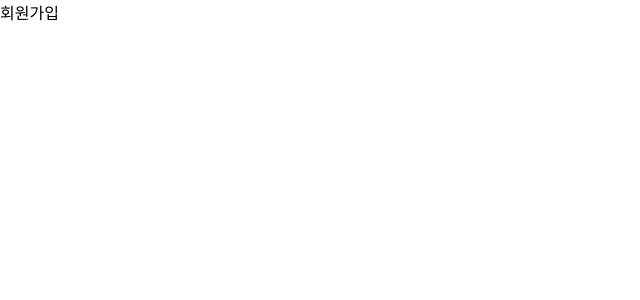
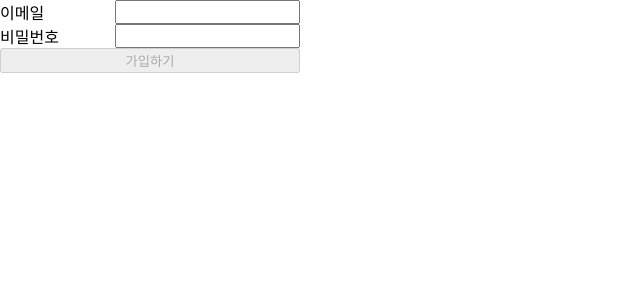
Before and after one commit to SongNoin/wanted-pre-onboarding-frontend, a React (Create React App) app: page /signup in a window 1280 px wide. Shown: the top 300 px of the page, without its empty margins (0-640 px from the left). Built offline with nearby package versions, Linux system fonts and the light colour scheme.

Commit message:
FEAT signup 페이지 기능구현 완

```diff
--- /dev/null
+++ b/src/components/SignUp/SignUp.container.tsx
@@ -0,0 +1,62 @@
+import { useState } from "react";
+import { signUpApi } from "../../commons/apis/auth/signUp";
+import SignUpUI from "./SignUp.presenter";
+
+export default function SignUpContainer() {
+  const [email, setEmail] = useState("");
+  const [password, setPassword] = useState("");
+  const [emailErrorTxt, setEmailErrorTxt] = useState("");
+  const [passwordErrorTxt, setPasswordErrorTxt] = useState("");
+
+  const isVerifySignupForm =
+    email !== "" &&
+    password !== "" &&
+    emailErrorTxt === "" &&
+    passwordErrorTxt === "";
+
+  function onChangeEmail(e: React.ChangeEvent<HTMLInputElement>) {
+    if (e.target.value === "") {
+      setEmailErrorTxt("이메일을 입력해주세요");
+      return;
+    }
+
+    if (!e.target.value.includes("@")) {
+      setEmailErrorTxt("@를 포함해주세요");
+      return;
+    }
+
+    setEmailErrorTxt("");
+
+    setEmail(e.target.value);
+  }
+
+  function onChangePassword(e: React.ChangeEvent<HTMLInputElement>) {
+    if (e.target.value === "") {
+      setPasswordErrorTxt("비밀번호를 입력해주세요");
+      return;
+    }
+
+    if (e.target.value.length < 8) {
+      setPasswordErrorTxt("비밀번호를 8자 이상으로 해주세요");
+      return;
+    }
+    setPasswordErrorTxt("");
+
+    setPassword(e.target.value);
+  }
+
+  function onClickSignUp() {
+    signUpApi({ email, password });
+  }
+
+  return (
+    <SignUpUI
+      onChangeEmail={onChangeEmail}
+      onChangePassword={onChangePassword}
+      emailErrorTxt={emailErrorTxt}
+      passwordErrorTxt={passwordErrorTxt}
+      onClickSignUp={onClickSignUp}
+      isVerifySignupForm={isVerifySignupForm}
+    />
+  );
+}
--- /dev/null
+++ b/src/components/SignUp/SignUp.presenter.tsx
@@ -0,0 +1,54 @@
+import styled from "styled-components";
+
+interface Props {
+  onChangeEmail: (e: React.ChangeEvent<HTMLInputElement>) => void;
+  onChangePassword: (e: React.ChangeEvent<HTMLInputElement>) => void;
+  emailErrorTxt: string;
+  passwordErrorTxt: string;
+  onClickSignUp: () => void;
+  isVerifySignupForm: boolean;
+}
+
+export default function SignUpUI({
+  onChangeEmail,
+  onChangePassword,
+  emailErrorTxt,
+  passwordErrorTxt,
+  onClickSignUp,
+  isVerifySignupForm,
+}: Props) {
+  return (
+    <>
+      <Wrap>
+        <InputWrap>
+          <span>이메일</span>
+          <input onChange={(e) => onChangeEmail(e)} />
+        </InputWrap>
+        <ErrorText>{emailErrorTxt}</ErrorText>
+        <InputWrap>
+          <span>비밀번호</span>
+          <input type="password" onChange={(e) => onChangePassword(e)} />
+        </InputWrap>
+        <ErrorText>{passwordErrorTxt}</ErrorText>
+        <button disabled={!isVerifySignupForm} onClick={onClickSignUp}>
+          가입하기
+        </button>
+      </Wrap>
+    </>
+  );
+}
+const Wrap = styled.div`
+  display: flex;
+  flex-direction: column;
+  max-width: 300px;
+`;
+
+const InputWrap = styled.div`
+  width: 100%;
+  display: flex;
+  justify-content: space-between;
+`;
+
+const ErrorText = styled.div`
+  color: red;
+`;
--- a/src/pages/SignUp.tsx
+++ b/src/pages/SignUp.tsx
@@ -1,3 +1,5 @@
+import SignUpContainer from "../components/SignUp/SignUp.container";
+
 export default function SignUpPage() {
-  return <>회원가입</>;
+  return <SignUpContainer />;
 }
```
